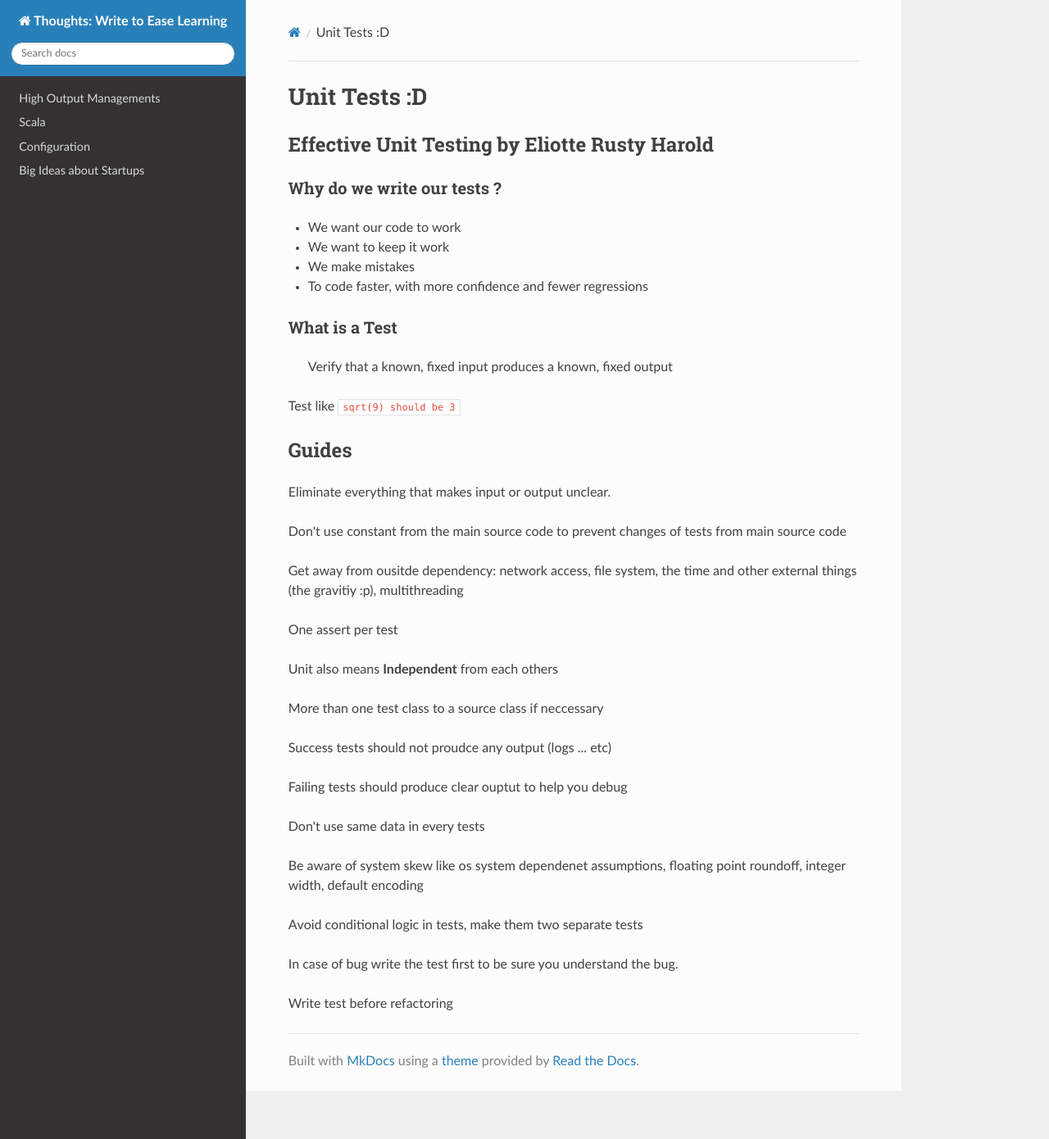
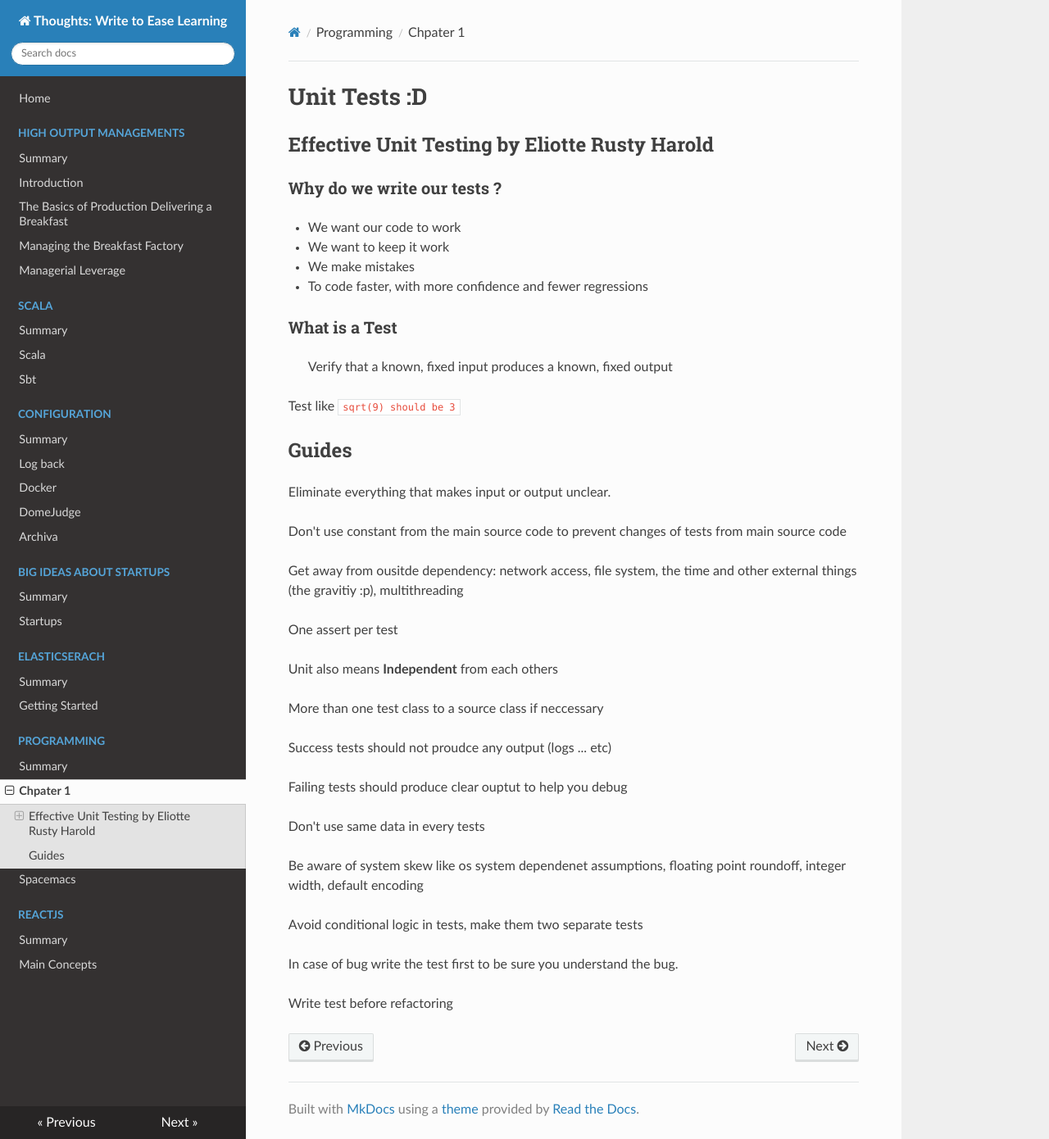
Before and after one commit to mohammedi-haroune/notes, an MkDocs documentation site: the page built from docs/programming/chapter1.md, in a window 1280 px wide and 1390 px high. Shown: the whole window at 82% size. Built offline with MkDocs 1.6.1, drawn with Linux system fonts in a browser that asks for light colours; nearby versions of some CDN libraries.

Commit message:
feature[mkdocs.ym]: enrich navigation bar with sub titles

```diff
--- a/mkdocs.yml
+++ b/mkdocs.yml
@@ -1,7 +1,33 @@
 site_name: 'Thoughts: Write to Ease Learning'
 theme: readthedocs
 nav:
-  - High Output Managements: high_output_management/SUMMARY.md
-  - Scala: scala/SUMMARY.md
-  - Configuration: configurations/SUMMARY.md
-  - Big Ideas about Startups: big_ideas/SUMMARY.md
+- Home: 'index.md'
+- High Output Managements:
+    - 'Summary': 'high_output_management/SUMMARY.md'
+    - 'Introduction': 'high_output_management/introduction.md'
+    - 'The Basics of Production Delivering a Breakfast': 'high_output_management/chapter1.md'
+    - 'Managing the Breakfast Factory': 'high_output_management/chapter2.md'
+    - 'Managerial Leverage': 'high_output_management/chapter3.md'
+- Scala:
+    - 'Summary': 'scala/SUMMARY.md'
+    - 'Scala': 'scala/chapter1.md'
+    - 'Sbt': 'scala/sbt.md'
+- Configuration:
+    - 'Summary': 'configurations/SUMMARY.md'
+    - 'Log back': 'configurations/logback.md'
+    - 'Docker': 'configurations/docker.md'
+    - 'DomeJudge': 'configurations/domejudge.md'
+    - 'Archiva': 'configurations/archiva.md'
+- Big Ideas about Startups:
+    - 'Summary': 'big_ideas/SUMMARY.md'
+    - 'Startups': 'big_ideas/chapter1.md'
+- Elasticserach:
+    - 'Summary': 'elasticsearch/SUMMARY.md'
+    - 'Getting Started': 'elasticsearch/chapter1.md'
+- Programming:
+    - 'Summary': 'programming/SUMMARY.md'
+    - 'Chpater 1': 'programming/chapter1.md'
+    - 'Spacemacs': 'programming/spacemacs.md'
+- ReactJs:
+    - 'Summary': 'react/SUMMARY.md'
+    - 'Main Concepts': 'react/main_concepts.md'
```
